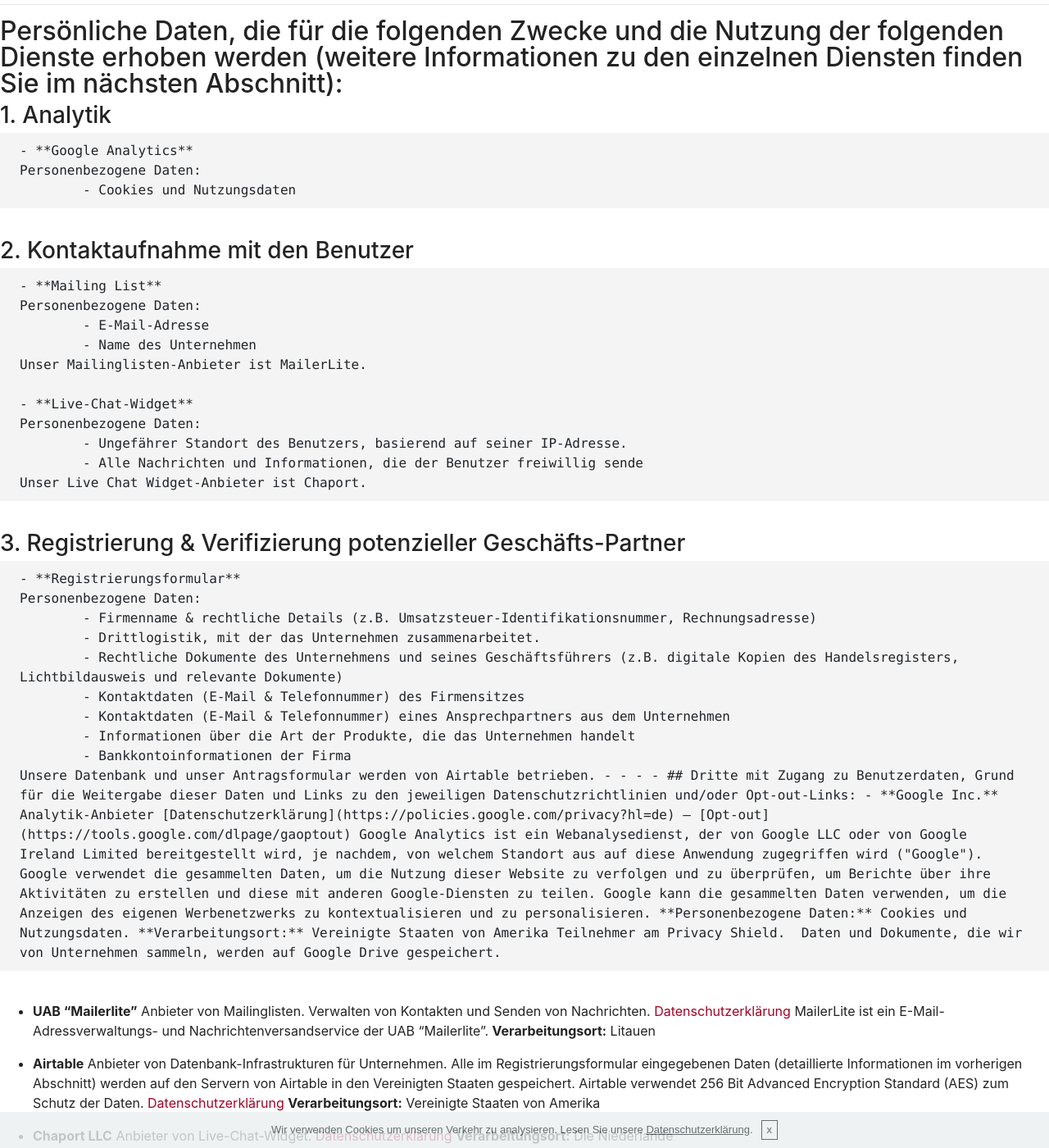
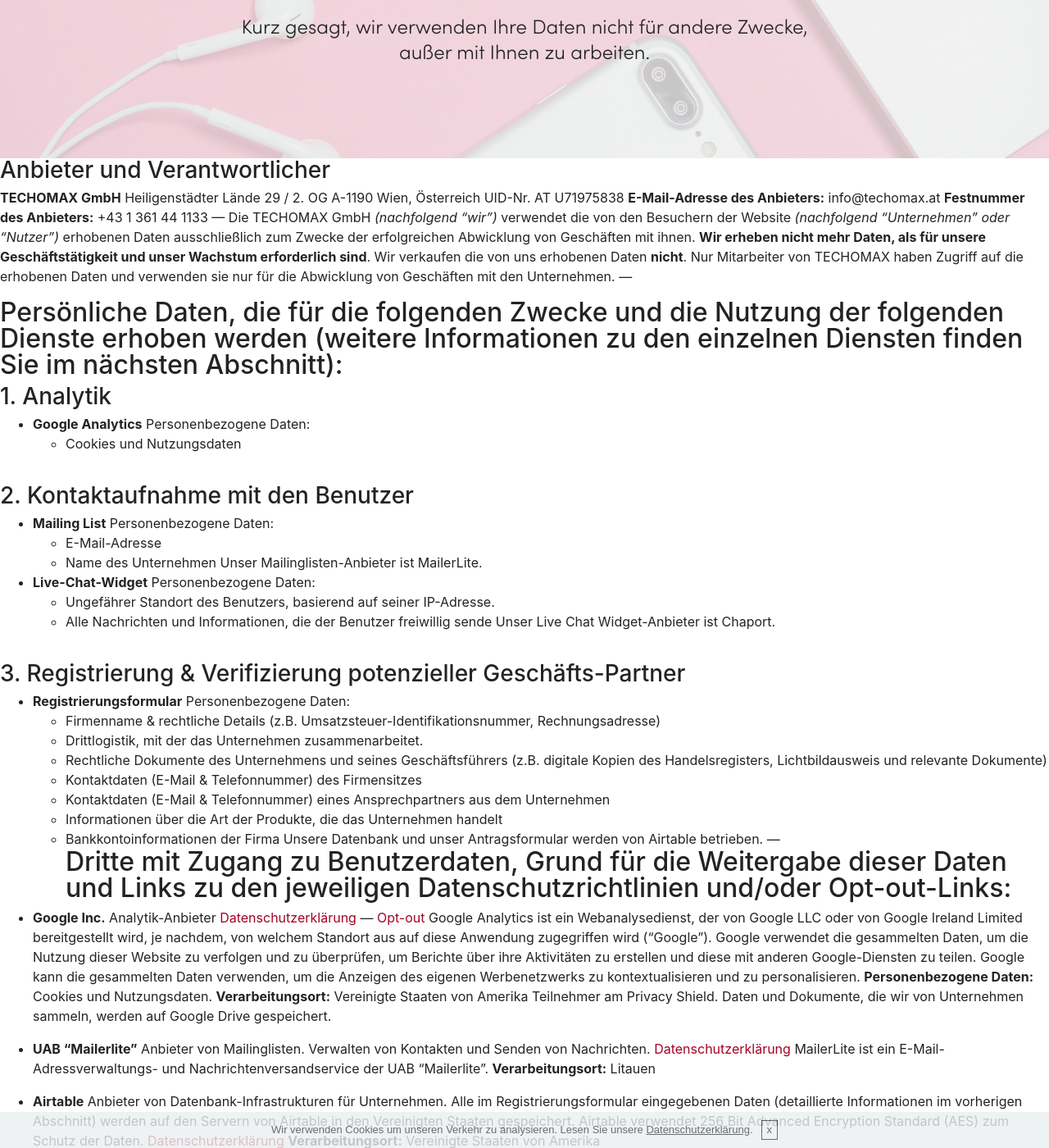
Before and after one commit to techomax/techomax.github.io, a Jekyll site: the page built from de/privacy.md, in a window 1280 px wide and 1400 px high, scrolled down 295 px. Shown: the whole window at 82% size. Built offline with Jekyll 4.4.1, drawn with Linux system fonts in a browser that asks for light colours; some web fonts are replaced; our own code applies the rules of GitHub Pages for plain Markdown files; some of the changed text lies outside the part shown.

Commit message:
Update privacy.md

```diff
--- a/de/privacy.md
+++ b/de/privacy.md
@@ -1,3 +1,11 @@
+---
+layout: with-header
+title: Datenschutzerklärung von TECHOMAX.at
+description: Kurz gesagt, wir verwenden Ihre Daten nicht für andere Zwecke, außer mit Ihnen zu arbeiten.
+lang: de
+ref: privacy
+---
+
 ### Anbieter und Verantwortlicher
 **TECHOMAX GmbH**
 Heiligenstädter Lände 29 / 2. OG
@@ -5,40 +13,40 @@
 UID-Nr. AT U71975838
 **E-Mail-Adresse des Anbieters:** info@techomax.at
 **Festnummer des Anbieters:** +43 1 361 44 1133
-- - - -
+---
 Die TECHOMAX GmbH *(nachfolgend "wir")* verwendet die von den Besuchern der Website *(nachfolgend "Unternehmen" oder "Nutzer")* erhobenen Daten ausschließlich zum Zwecke der erfolgreichen Abwicklung von Geschäften mit ihnen. **Wir erheben nicht mehr Daten, als für unsere Geschäftstätigkeit und unser Wachstum erforderlich sind**. Wir verkaufen die von uns erhobenen Daten **nicht**. Nur Mitarbeiter von TECHOMAX haben Zugriff auf die erhobenen Daten und verwenden sie nur für die Abwicklung von Geschäften mit den Unternehmen.
-- - - -
+---
 ## Persönliche Daten, die für die folgenden Zwecke und die Nutzung der folgenden Dienste erhoben werden (weitere Informationen zu den einzelnen Diensten finden Sie im nächsten Abschnitt):
 ### 1. Analytik
-	- **Google Analytics**
-	Personenbezogene Daten:
-		- Cookies und Nutzungsdaten
+- **Google Analytics**
+Personenbezogene Daten:
+	- Cookies und Nutzungsdaten
 
 ### 2. Kontaktaufnahme mit den Benutzer
-	- **Mailing List**
-	Personenbezogene Daten:
-		- E-Mail-Adresse
-		- Name des Unternehmen
-	Unser Mailinglisten-Anbieter ist MailerLite.
+- **Mailing List**
+Personenbezogene Daten:
+	- E-Mail-Adresse
+	- Name des Unternehmen
+Unser Mailinglisten-Anbieter ist MailerLite.
 
-	- **Live-Chat-Widget**
-	Personenbezogene Daten:
-		- Ungefährer Standort des Benutzers, basierend auf seiner IP-Adresse.
-		- Alle Nachrichten und Informationen, die der Benutzer freiwillig sende
-	Unser Live Chat Widget-Anbieter ist Chaport.
+- **Live-Chat-Widget**
+Personenbezogene Daten:
+	- Ungefährer Standort des Benutzers, basierend auf seiner IP-Adresse.
+	- Alle Nachrichten und Informationen, die der Benutzer freiwillig sende
+Unser Live Chat Widget-Anbieter ist Chaport.
 
 ### 3. Registrierung & Verifizierung potenzieller Geschäfts-Partner
-	- **Registrierungsformular**
-	Personenbezogene Daten:
-		- Firmenname & rechtliche Details (z.B. Umsatzsteuer-Identifikationsnummer, Rechnungsadresse)
-		- Drittlogistik, mit der das Unternehmen zusammenarbeitet.
-		- Rechtliche Dokumente des Unternehmens und seines Geschäftsführers (z.B. digitale Kopien des Handelsregisters, Lichtbildausweis und relevante Dokumente)
-		- Kontaktdaten (E-Mail & Telefonnummer) des Firmensitzes
-		- Kontaktdaten (E-Mail & Telefonnummer) eines Ansprechpartners aus dem Unternehmen
-		- Informationen über die Art der Produkte, die das Unternehmen handelt
-		- Bankkontoinformationen der Firma
-	Unsere Datenbank und unser Antragsformular werden von Airtable betrieben.
-- - - -
+- **Registrierungsformular**
+Personenbezogene Daten:
+	- Firmenname & rechtliche Details (z.B. Umsatzsteuer-Identifikationsnummer, Rechnungsadresse)
+	- Drittlogistik, mit der das Unternehmen zusammenarbeitet.
+	- Rechtliche Dokumente des Unternehmens und seines Geschäftsführers (z.B. digitale Kopien des Handelsregisters, Lichtbildausweis und relevante Dokumente)
+	- Kontaktdaten (E-Mail & Telefonnummer) des Firmensitzes
+	- Kontaktdaten (E-Mail & Telefonnummer) eines Ansprechpartners aus dem Unternehmen
+	- Informationen über die Art der Produkte, die das Unternehmen handelt
+	- Bankkontoinformationen der Firma
+Unsere Datenbank und unser Antragsformular werden von Airtable betrieben.
+---
 ## Dritte mit Zugang zu Benutzerdaten, Grund für die Weitergabe dieser Daten und Links zu den jeweiligen Datenschutzrichtlinien und/oder Opt-out-Links:
 - **Google Inc.**
 Analytik-Anbieter
@@ -66,6 +74,6 @@
 [Datenschutzerklärung](https://www.chaport.com/privacy)
 **Verarbeitungsort:** Die Niederlande
 
-- - - -
+---
 
 *Letzte Aktualisierung: 22. März 2019*
```
